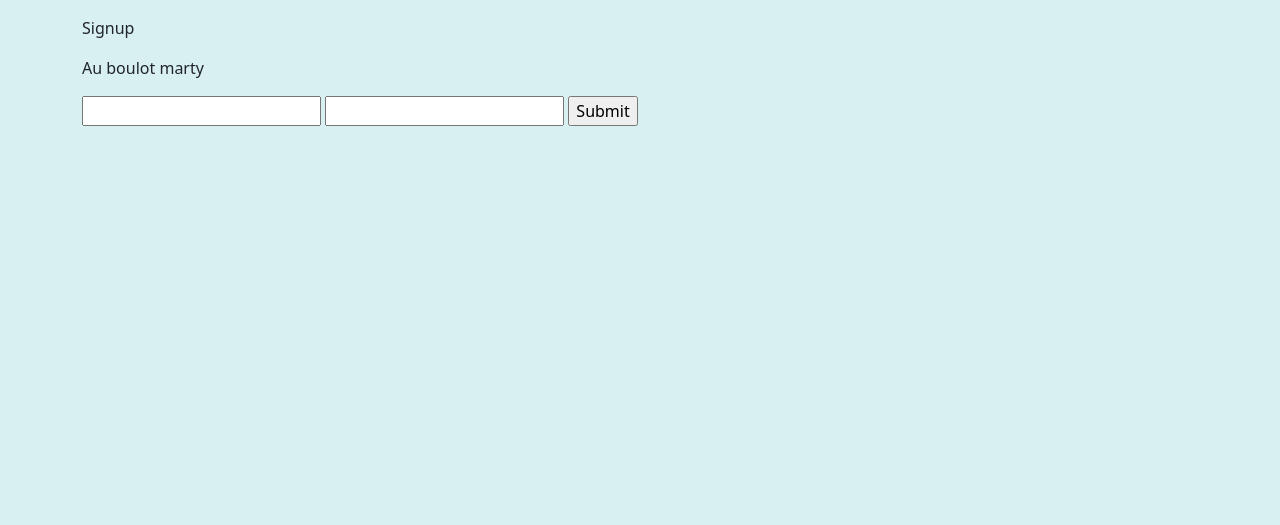
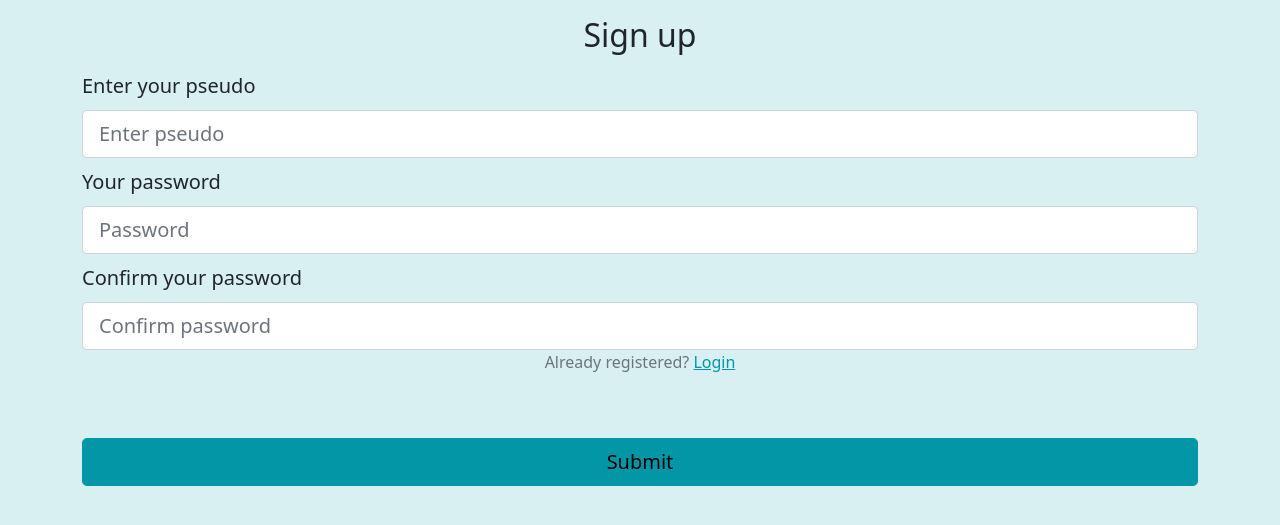
Before and after one commit to HE-Arc/E.T.-Telephone-Momo, a Django app: page /signup in a window 1280 px wide. Shown: the part 71-596 px from the top of the page. Run offline with Django 3.2, Linux system fonts and the light colour scheme; some libraries are stand-ins or nearby versions.

Commit message:
Add sign up form with password validation

```diff
--- a/ETM/settings.py
+++ b/ETM/settings.py
@@ -97,7 +97,7 @@ DATABASES = {
         'PORT': os.environ.get('MYSQL_PORT', '3306'),
         'OPTIONS': {
             'charset': 'utf8mb4',
-            'ssl_mode': 'DISABLED'
+            #'ssl_mode': 'DISABLED'
         }
     }
 }
--- /dev/null
+++ b/ETMApp/static/ETMApp/js/signup.js
@@ -0,0 +1,15 @@
+
+//Password confirmation
+let password = document.getElementById("password");
+let confirm_password = document.getElementById("confirm_password");
+
+function validatePassword(){
+  if(password.value != confirm_password.value) {
+    confirm_password.setCustomValidity("Passwords Don't Match !");
+  } else {
+    confirm_password.setCustomValidity('');
+  }
+}
+
+password.addEventListener('change', validatePassword);
+confirm_password.addEventListener('change', validatePassword);
--- a/ETMApp/templates/ETMApp/lobby.html
+++ b/ETMApp/templates/ETMApp/lobby.html
@@ -1,7 +1,6 @@
 {% extends "ETMApp/base.html" %}
 {% block content %}
 {% load static %}
-
 {% if not user.is_authenticated %}
 <div class="form-inline">
   <div class="form-group row">
--- a/ETMApp/templates/ETMApp/login.html
+++ b/ETMApp/templates/ETMApp/login.html
@@ -3,11 +3,11 @@
 <form  action="tryLogin" method="post">
     <div class="form-group">
         <label for="username" class="col-form-label-lg">Enter your pseudo</label>
-        <input type="text" name="username" class="form-control form-control-lg" placeholder="Enter pseudo">
+        <input type="text" name="username" class="form-control form-control-lg" placeholder="Enter pseudo" required>
     </div>
     <div class="form-group">
         <label for="password" class="col-form-label-lg">And your password</label>
-        <input type="password"  name="password" class="form-control form-control-lg" placeholder="Password">
+        <input type="password"  name="password" class="form-control form-control-lg" placeholder="Password" required>
     </div>
     <div class="text-center w-100">
         <p class="text-muted font-weight-bold">Not registered yet?
--- a/ETMApp/templates/ETMApp/signup.html
+++ b/ETMApp/templates/ETMApp/signup.html
@@ -1,11 +1,31 @@
 {% extends "ETMApp/base.html" %}
 {% block content %}
-    <p>Signup</p>
-    <p>Au boulot marty</p>
-    <form action="trySignup" method="post">
-        <input type="text" name="username">
-        <input type="password" name="password">
-        {% csrf_token %}
-        <input type="submit">
-    </form>
+{% load static %}
+<form  action="trySignup" method="post">
+    <div class="form-group">
+        <label for="username" class="col-form-label-lg">Enter your pseudo</label>
+        <input type="text" name="username" class="form-control form-control-lg" placeholder="Enter pseudo" required>
+    </div>
+    <div class="form-group">
+        <label for="password" class="col-form-label-lg">Your password</label>
+        <input id="password" type="password"  name="password" class="form-control form-control-lg" placeholder="Password" required>
+    </div>
+    <div class="form-group">
+        <label for="password" class="col-form-label-lg">Confirm your password</label>
+        <input id="confirm_password" type="password"  name="password" class="form-control form-control-lg" placeholder="Confirm password" required>
+    </div>
+    <div class="text-center w-100">
+        <p class="text-muted font-weight-bold">Already registered?
+            <a href="/login" class="text-primary ml-2">Login</a>
+        </p>
+    </div>
+    {% csrf_token %}
+    <button type="submit" class="btn btn-primary btn-lg w-100 mt-5">Submit</button>
+</form>
+
+<script type="application/javascript" src="{% static 'ETMApp/js/signup.js' %}"></script>
 {% endblock %}
+
+{% block title %}
+Sign up
+{% endblock %}
```
